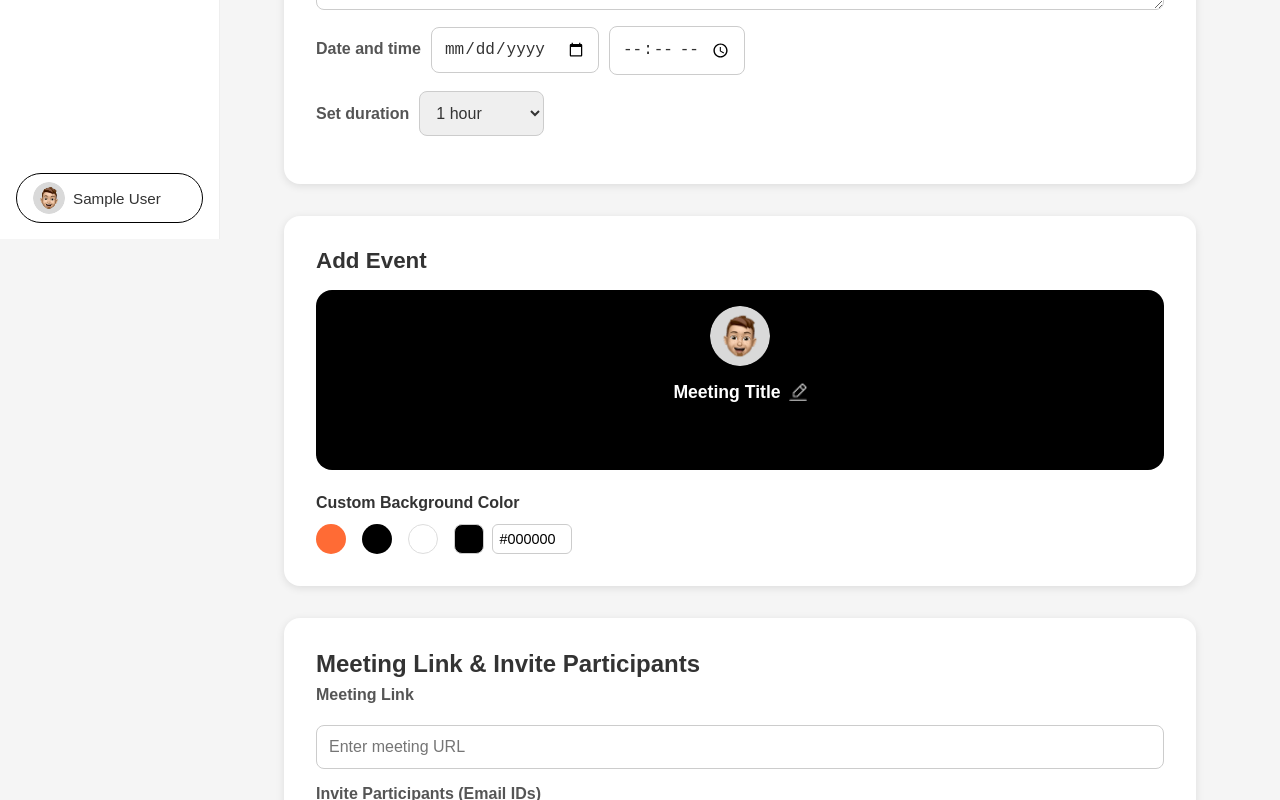
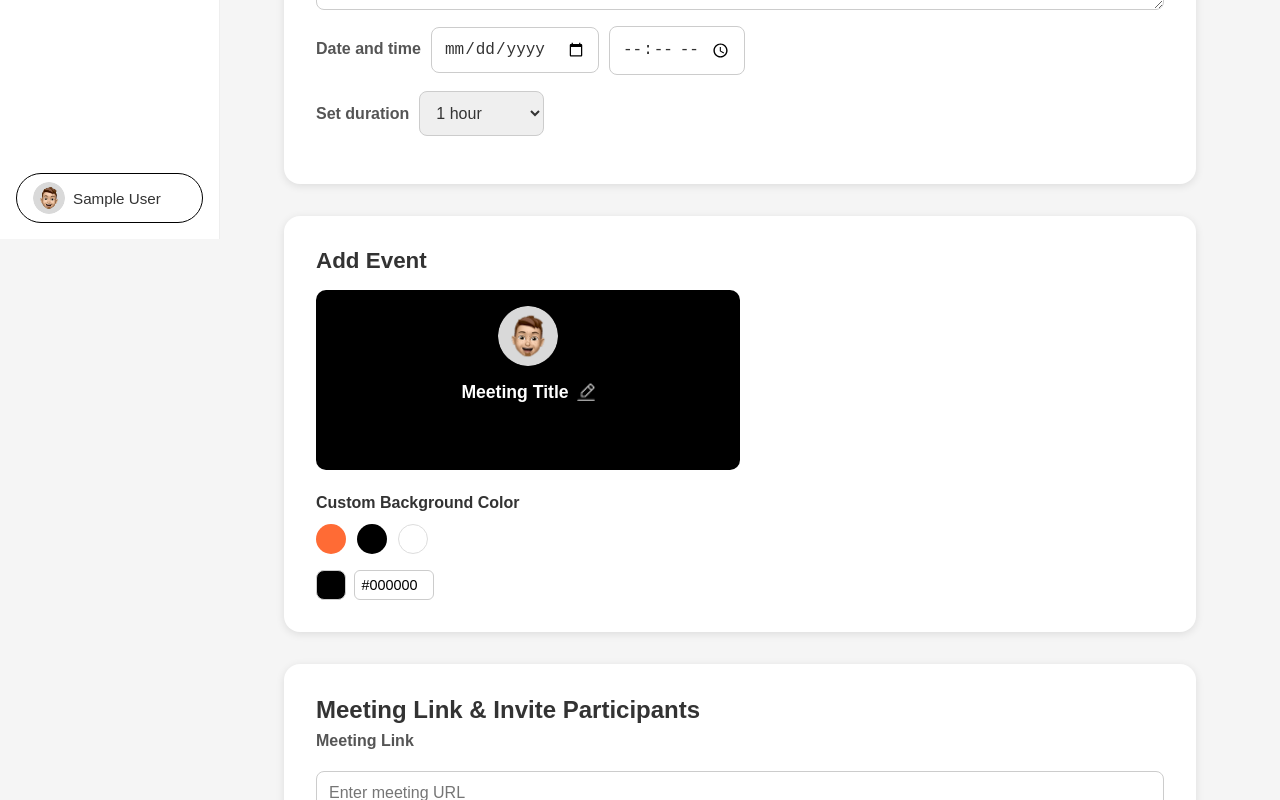
Before and after one commit to Piyush-Puthenpurakkal/event-management-frontend, a React (Create React App) app: page /add-event in a window 1280 px wide. Shown: the part 561-1361 px from the top of the page. Built offline with nearby package versions, Linux system fonts and the light colour scheme; sample sign-in values are in the browser's storage.

Commit message:
changes to AddEvent file and its CSS

```diff
--- a/src/pages/AddEvent.js
+++ b/src/pages/AddEvent.js
@@ -262,6 +262,7 @@ const AddEvent = () => {
         <div className="banner-color-section">
           <label className="color-label">Custom Background Color</label>
           <div className="color-picker-row">
+            <div className="color-picker">
               <div
                 className="circle orange-circle"
                 onClick={() => setBannerColor("#ff6b35")}
@@ -274,6 +275,8 @@ const AddEvent = () => {
                 className="circle white-circle"
                 onClick={() => setBannerColor("#ffffff")}
               ></div>
+            </div>
+
             <div className="color-input-wrap">
               <div
                 className="color-preview"
--- a/src/styles/addEvent.css
+++ b/src/styles/addEvent.css
@@ -91,9 +91,9 @@
 
 /* The big rectangle for the banner background */
 .banner-rectangle {
-    width: 100%;
+    width: 50%;
     min-height: 180px;
-    border-radius: 16px;
+    border-radius: 10px;
     position: relative;
     display: flex;
     flex-direction: column;
@@ -155,8 +155,15 @@
 
 .color-picker-row {
     display: flex;
-    align-items: center;
+    flex-direction: column;
+    align-items: flex-start;
     gap: 1rem;
+}
+
+.color-picker {
+    display: flex;
+    flex-direction: row;
+    gap: 0.7rem
 }
 
 .circle {
```
Lines whose indentation alone changed are shown as unchanged.
